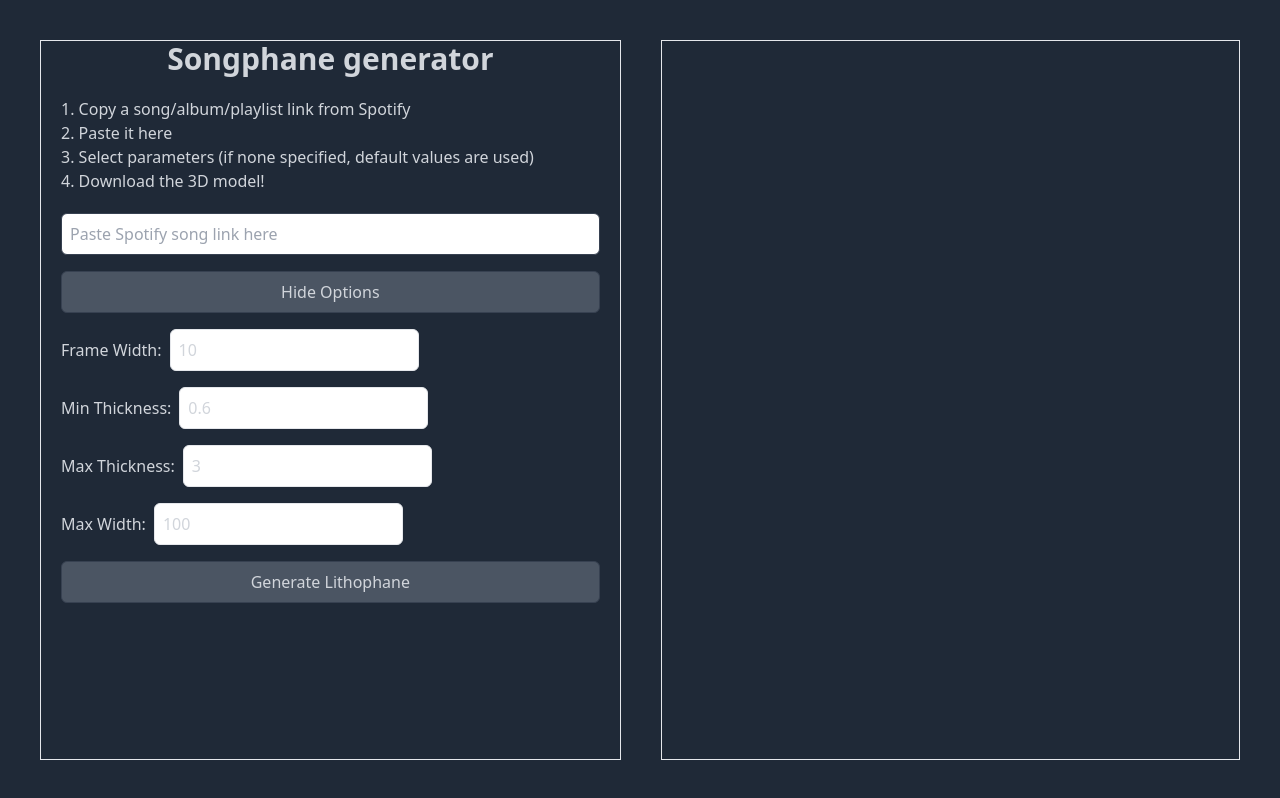
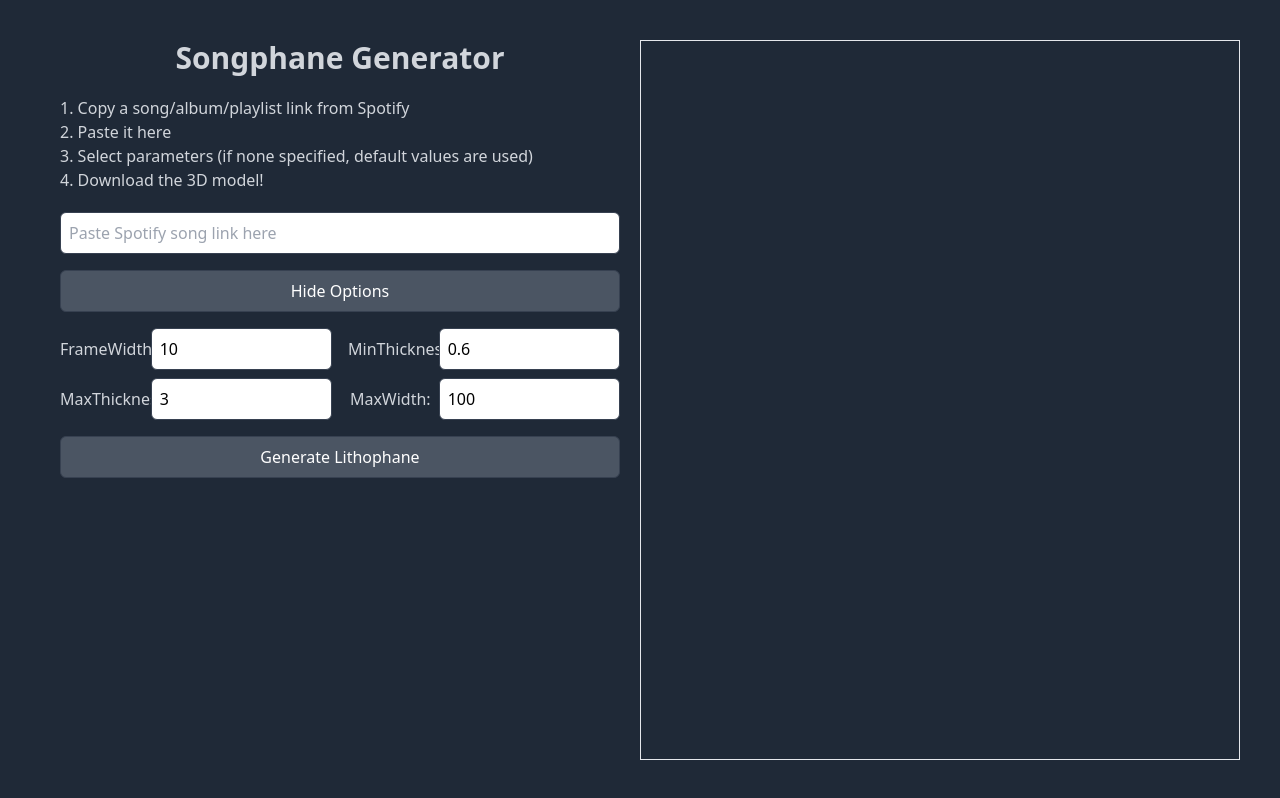
Before and after one commit to MartynasJonkus/Spotiphane, a React (Vite) app in the folder client/: page / in a window 1280 px wide. Both pictures are taken after a click on the button "Show Options". Built offline with nearby package versions, Linux system fonts and the light colour scheme.

Commit message:
Optional parameter fields are now generated according to the LithophaneParams interface, updated styling, added default styling for buttons and fields

```diff
--- a/client/src/App.tsx
+++ b/client/src/App.tsx
@@ -6,7 +6,7 @@ const App: React.FC = () => {
   const [stlUrl, setStlUrl] = useState<string | null>(null)
 
   return (
-    <main className="h-screen flex bg-gray-800 text-gray-300 p-10 gap-10">
+    <main className="h-screen grid xl:grid-cols-2 bg-gray-800 text-gray-300 p-10">
       <SongForm stlUrl={stlUrl} setStlUrl={setStlUrl} />
       <Viewer3D stlUrl={stlUrl} />
     </main>
--- a/client/src/components/SongForm.tsx
+++ b/client/src/components/SongForm.tsx
@@ -1,6 +1,9 @@
-// SongForm.tsx
 import React, { useState } from "react"
 import { generateLithophane } from "./ApiCall"
+import {
+  LithophaneParams,
+  defaultLithophaneParams,
+} from "../interfaces/LithophaneParams"
 
 interface SongFormProps {
   stlUrl: string | null
@@ -8,15 +11,22 @@ interface SongFormProps {
 }
 
 const SongForm: React.FC<SongFormProps> = ({ stlUrl, setStlUrl }) => {
-  const [songLink, setSongLink] = useState<string>("")
+  const [params, setParams] = useState<LithophaneParams>(
+    defaultLithophaneParams
+  )
   const [loading, setLoading] = useState<boolean>(false)
   const [error, setError] = useState<string | null>(null)
   const [showOptions, setShowOptions] = useState<boolean>(false)
 
-  const [frameWidth, setFrameWidth] = useState<number>(10)
-  const [minThickness, setMinThickness] = useState<number>(0.6)
-  const [maxThickness, setMaxThickness] = useState<number>(3.0)
-  const [maxWidth, setMaxWidth] = useState<number>(100.0)
+  const handleInputChange = (
+    key: keyof LithophaneParams,
+    value: string | number
+  ) => {
+    setParams((prevParams: LithophaneParams) => ({
+      ...prevParams,
+      [key]: typeof value === "number" ? value : parseFloat(value),
+    }))
+  }
 
   const handleSubmit = async (event: React.FormEvent) => {
     event.preventDefault()
@@ -25,13 +35,7 @@ const SongForm: React.FC<SongFormProps> = ({ stlUrl, setStlUrl }) => {
     setStlUrl(null)
 
     try {
-      const url = await generateLithophane({
-        songLink,
-        frameWidth,
-        minThickness,
-        maxThickness,
-        maxWidth,
-      })
+      const url = await generateLithophane(params)
       setStlUrl(url)
     } catch (error) {
       if (
@@ -50,8 +54,8 @@ const SongForm: React.FC<SongFormProps> = ({ stlUrl, setStlUrl }) => {
   }
 
   return (
-    <div className="w-1/2 flex flex-col mx-auto space-y-5 px-5 border">
-      <h1 className="font-bold text-3xl text-center">Songphane generator</h1>
+    <div className="w-full flex flex-col mx-auto space-y-5 px-5">
+      <h1 className="font-bold text-3xl text-center">Songphane Generator</h1>
       <ol className="list-decimal list-inside">
         <li>Copy a song/album/playlist link from Spotify</li>
         <li>Paste it here</li>
@@ -61,61 +65,48 @@ const SongForm: React.FC<SongFormProps> = ({ stlUrl, setStlUrl }) => {
 
       <form onSubmit={handleSubmit} className="flex flex-col space-y-4">
         <input
-          className="border rounded-md bg-white border-gray-700 p-2 text-black"
           type="text"
           placeholder="Paste Spotify song link here"
-          value={songLink}
-          onChange={(e) => setSongLink(e.target.value)}
+          value={params.songLink}
+          onChange={(e) => handleInputChange("songLink", e.target.value)}
         />
 
-        <button
-          type="button"
-          onClick={() => setShowOptions(!showOptions)}
-          className="border rounded-md bg-gray-600 border-gray-700 p-2"
-        >
+        <button type="button" onClick={() => setShowOptions(!showOptions)}>
           {showOptions ? "Hide Options" : "Show Options"}
         </button>
 
+        <div className="grid lg:grid-cols-2 gap-x-4 gap-y-2">
           {showOptions && (
-          <div className="flex flex-col space-y-4">
-            <label>
-              Frame Width:
+            <>
+              {Object.keys(params).map((key) => {
+                if (key !== "songLink") {
+                  return (
+                    <div
+                      key={key}
+                      className="flex flex-col sm:flex-row sm:items-center"
+                    >
+                      <label className="sm:w-1/3 sm:text-right pr-2">
+                        {key.charAt(0).toUpperCase() + key.slice(1)}:
+                      </label>
                       <input
                         type="number"
-                value={frameWidth}
-                onChange={(e) => setFrameWidth(parseFloat(e.target.value))}
-                className="border rounded-md p-2 ml-2"
+                        value={params[key as keyof LithophaneParams]}
+                        onChange={(e) =>
+                          handleInputChange(
+                            key as keyof LithophaneParams,
+                            parseFloat(e.target.value)
+                          )
+                        }
+                        className="sm:w-2/3"
                       />
-            </label>
-            <label>
-              Min Thickness:
-              <input
-                type="number"
-                value={minThickness}
-                onChange={(e) => setMinThickness(parseFloat(e.target.value))}
-                className="border rounded-md p-2 ml-2"
-              />
-            </label>
-            <label>
-              Max Thickness:
-              <input
-                type="number"
-                value={maxThickness}
-                onChange={(e) => setMaxThickness(parseFloat(e.target.value))}
-                className="border rounded-md p-2 ml-2"
-              />
-            </label>
-            <label>
-              Max Width:
-              <input
-                type="number"
-                value={maxWidth}
-                onChange={(e) => setMaxWidth(parseFloat(e.target.value))}
-                className="border rounded-md p-2 ml-2"
-              />
-            </label>
                     </div>
+                  )
+                }
+                return null
+              })}
+            </>
           )}
+        </div>
 
         <button
           type="submit"
@@ -126,31 +117,6 @@ const SongForm: React.FC<SongFormProps> = ({ stlUrl, setStlUrl }) => {
         </button>
       </form>
 
-      {/* <input
-        className="border rounded-md bg-white border-gray-700 p-2 text-black"
-        type="text"
-        placeholder="Paste Spotify song link here"
-        value={songLink}
-        onChange={(e) => setSongLink(e.target.value)}
-      />
-
-      <div className="flex space-x-4">
-        <button
-          onClick={handleSubmit}
-          disabled={loading}
-          className="border rounded-md bg-gray-600 border-gray-700 p-2"
-        >
-          {loading ? "Generating..." : "Generate Lithophane"}
-        </button>
-
-        <button
-          onClick={() => setShowOptions(!showOptions)}
-          className="border rounded-md bg-gray-600 border-gray-700 p-2"
-        >
-          {showOptions ? "Hide Options" : "Show Options"}
-        </button>
-      </div> */}
-
       {error && (
         <div>
           <p>Error generating lithophane: {error}</p>
@@ -159,9 +125,7 @@ const SongForm: React.FC<SongFormProps> = ({ stlUrl, setStlUrl }) => {
 
       {stlUrl && (
         <a href={stlUrl} download="lithophane.stl">
-          <button className="border rounded-md bg-gray-600 border-gray-700 p-2">
-            Download STL
-          </button>
+          <button>Download STL</button>
         </a>
       )}
     </div>
--- a/client/src/components/Viewer3D.tsx
+++ b/client/src/components/Viewer3D.tsx
@@ -61,11 +61,11 @@ const SceneHelpers = () => {
 
 const Viewer3D: React.FC<Viewer3DProps> = ({ stlUrl }) => {
   return (
-    <div className="w-1/2 flex flex-col mx-auto space-y-5 border">
+    <div className="w-full flex flex-col mx-auto space-y-5 border">
       {stlUrl && (
         <Canvas
           camera={{ position: [0, 40, 100], fov: 75 }}
-          style={{ background: "#333" }} // Optional: Set background color for better contrast
+          style={{ background: "#333" }}
         >
           <ambientLight intensity={0.3} />
           <directionalLight
--- a/client/src/index.css
+++ b/client/src/index.css
@@ -1,3 +1,16 @@
 @tailwind base;
 @tailwind components;
 @tailwind utilities;
+
+input[type="text"],
+input[type="number"] {
+  @apply border rounded-md bg-white p-2 text-black border-gray-700;
+}
+
+button {
+  @apply border rounded-md bg-gray-600 p-2 text-white border-gray-700;
+}
+
+button:hover {
+  @apply bg-gray-700;
+}
--- a/client/src/interfaces/LithophaneParams.ts
+++ b/client/src/interfaces/LithophaneParams.ts
@@ -5,3 +5,11 @@ export interface LithophaneParams {
   maxThickness: number
   maxWidth: number
 }
+
+export const defaultLithophaneParams: LithophaneParams = {
+  songLink: "",
+  frameWidth: 10,
+  minThickness: 0.6,
+  maxThickness: 3.0,
+  maxWidth: 100.0,
+}
```
Lines whose indentation alone changed are shown as unchanged.
